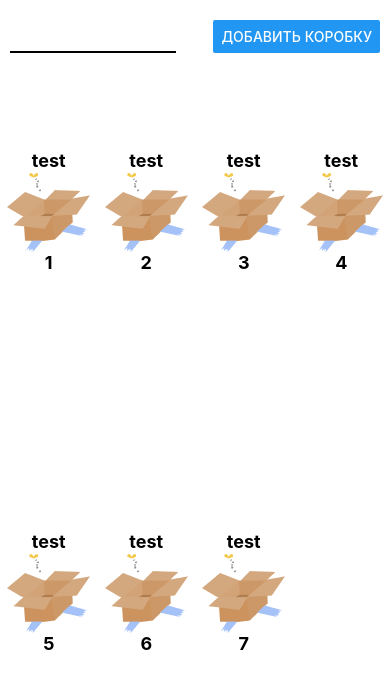
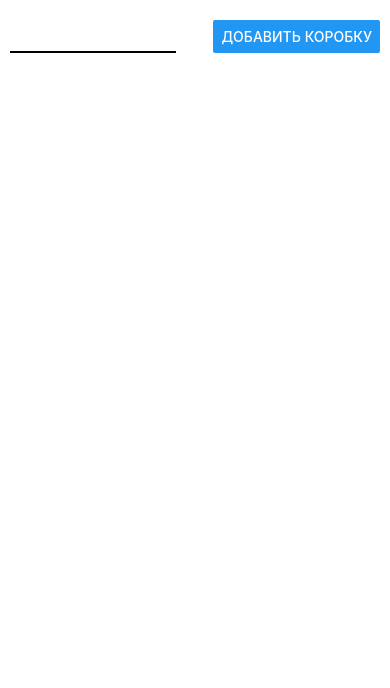
Before and after one commit to Fladit/storageNR, a React Native app: screen / in a window 390 px wide. Shown: the top 688 px of the page. Built offline with nearby package versions, Linux system fonts and the light colour scheme.

Commit message:
add database

```diff
--- a/App.js
+++ b/App.js
@@ -1,48 +1,32 @@
 import { StatusBar } from 'expo-status-bar';
-import React, {useState} from 'react';
-import { StyleSheet, Text, View, FlatList, ScrollView} from 'react-native';
+import React, {useEffect, useState} from 'react';
+import { StyleSheet, Text, View, FlatList, ScrollView, Alert} from 'react-native';
 import Box from "./src/Components/Box/Box";
 import AddBox from "./src/Components/AddBox/AddBox";
+import {getBoxes, addNewBox} from "./src/database";
 
 export default function App() {
-  const [boxes, setBoxes] = useState([
-    {
-      title: 'test',
-      id: '1'
-    },
-    {
-      title: 'test',
-      id: '2'
-    },
-    {
-      title: 'test',
-      id: '3'
-    },
-    {
-      title: 'test',
-      id: '4'
-    },
-    {
-      title: 'test',
-      id: '5'
-    },
-    {
-      title: 'test',
-      id: '6'
-    },
-    {
-      title: 'test',
-      id: '7'
-    },
-  ])
+  const [boxes, setBoxes] = useState([])
 
+  useEffect(() => {
+    getBoxes().then(setBoxes).catch(e => {
+      console.log("Ошибка получения информации о коробках", e.message)
+      Alert.alert("Ошибка загрузки информации о коробках")
+    })
+  }, [])
 
   function newBox(title) {
-    newBox = {
+    const boxNew = {
       title,
       id: (boxes.length + 1),
+      isEmpty: true,
     }
-    setBoxes(boxes => [...boxes, newBox])
+    addNewBox(boxNew).then(value => {
+      setBoxes(boxes => [...boxes, boxNew])
+    }).catch( e => {
+      Alert.alert("Ошибка добавления новой коробки")
+      console.log("Ошибка добавления коробки: ", e.message)
+    })
   }
 
   return (
--- a/package.json
+++ b/package.json
@@ -8,6 +8,7 @@
     "eject": "expo eject"
   },
   "dependencies": {
+    "@react-native-async-storage/async-storage": "^1.13.2",
     "expo": "~39.0.2",
     "expo-status-bar": "~1.0.2",
     "react": "16.13.1",
--- a/src/Components/Box/Box.js
+++ b/src/Components/Box/Box.js
@@ -2,11 +2,11 @@ import React from 'react';
 import {Text, View, Image, StyleSheet} from "react-native";
 
 const Box = ({box}) => {
-    console.log()
+    let boxImage = 'empty-box.png'
     return (
         <View style = {styles.container}>
             <Text style = {styles.text}>{box.title}</Text>
-            <Image style = {styles.image} source = {require('../../../assets/empty-box.png')}/>
+            <Image style = {styles.image} source = {require(`../../../assets/${boxImage}`)}/>
             <Text style = {styles.text}>{box.id}</Text>
         </View>
     );
--- /dev/null
+++ b/src/database.js
@@ -0,0 +1,36 @@
+import AsyncStorage from '@react-native-async-storage/async-storage';
+import Box from "./Components/Box/Box";
+
+const BOXES_KEY = "boxes"
+
+export async function addNewBox(box) {
+    try {
+        const boxes = JSON.parse(await AsyncStorage.getItem(BOXES_KEY))
+        boxes.push(box)
+        try {
+            await AsyncStorage.setItem(BOXES_KEY, JSON.stringify(boxes))
+        } catch (e) {
+            console.log(e.message)
+        }
+    }
+    catch (e) {
+        console.log(e.message)
+    }
+
+}
+
+export const getBoxes = async () => {
+    let boxesFromStorage = await AsyncStorage.getItem(BOXES_KEY)
+    let boxes = boxesFromStorage == null? null : JSON.parse(boxesFromStorage)
+    if (boxes == null) {
+        boxes = []
+        try {
+            await AsyncStorage.setItem(BOXES_KEY, JSON.stringify(boxes))
+        }
+        catch (e) {
+            console.log(e)
+        }
+    }
+    console.log(boxes)
+    return boxes
+}
```
Also changed, not shown: assets/full-box.png (added), 1 other file (tests, documents, lock files or other folders).
